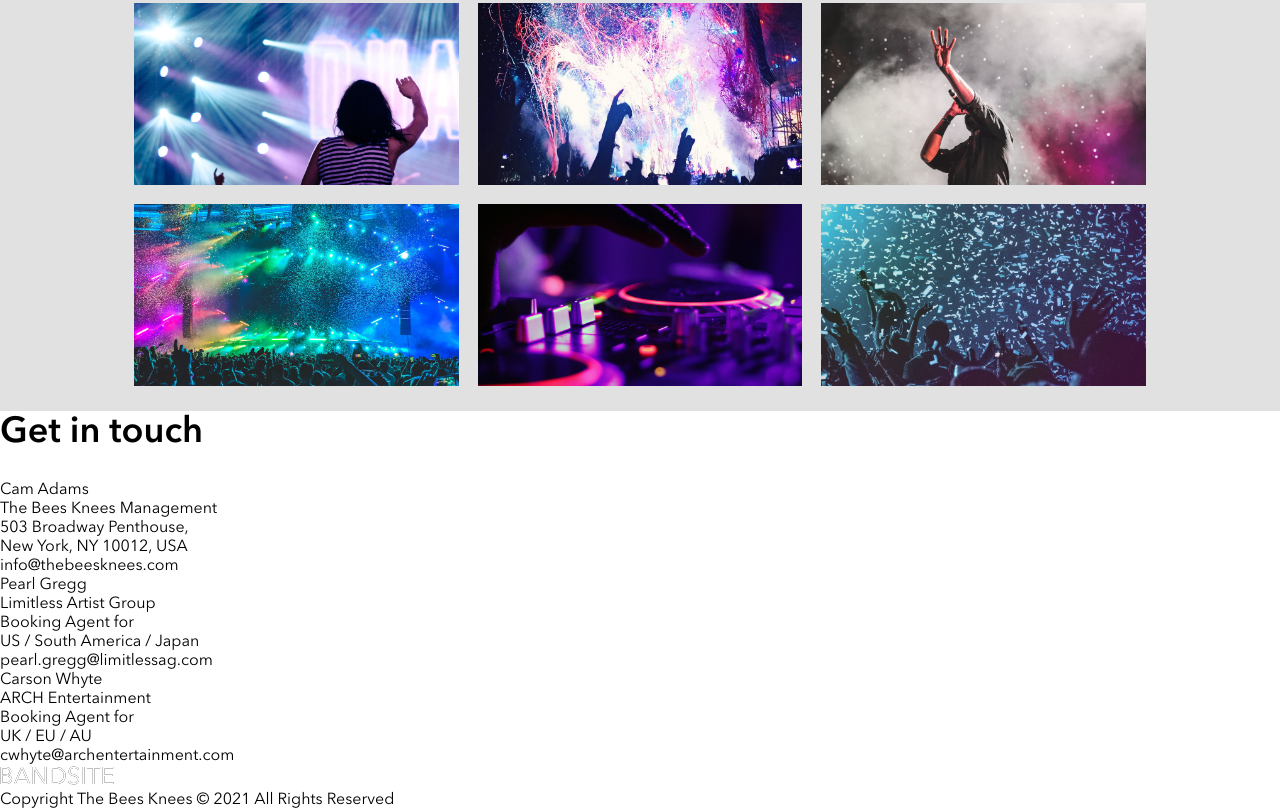
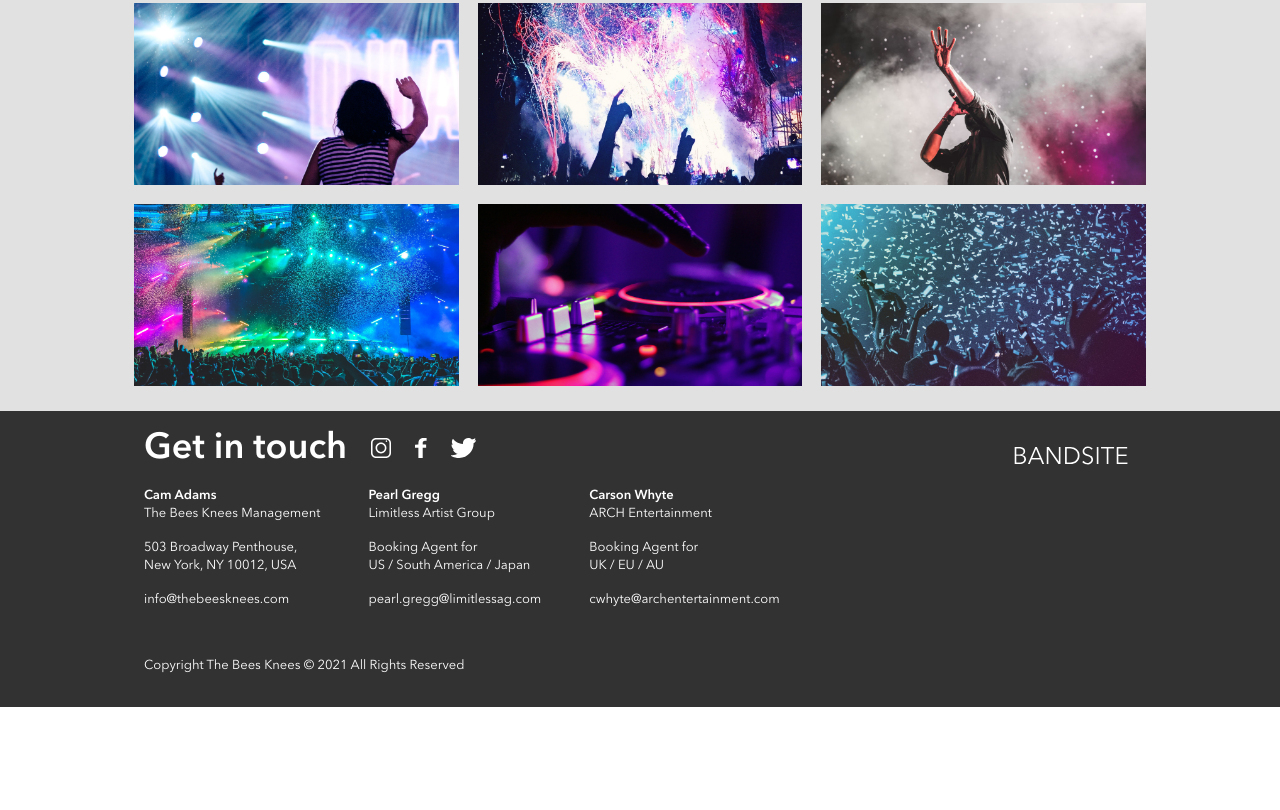
Before and after one commit to jasmindzogovic/jasmin-dzogovic-bandsite, a plain HTML site: page index.html in a window 1280 px wide. Shown: the part 2286-3096 px from the top of the page. After the commit the page ends 2993 px from the top, so only its background shows below. Drawn offline with Linux system fonts and the light colour scheme.

Commit message:
Added mail option to email links of footer

```diff
--- a/index.html
+++ b/index.html
@@ -90,21 +90,23 @@
                     <p class="footer-contact__paragraph footer-contact__paragraph--bold-second">The Bees Knees Management</p>
                     <p class="footer-contact__paragraph">503 Broadway Penthouse,</p>
                     <p class="footer-contact__paragraph">New York, NY 10012, USA </p>
-                    <p class="footer-contact__paragraph email">info@thebeesknees.com</p>
+                    <a href="mailto:info@thebeesknees.com"><p class="footer-contact__paragraph email">info@thebeesknees.com</p></a>
             </div>
             <div class="footer-contact__container">
                     <p class="footer-contact__paragraph footer-contact__paragraph--bold">Pearl Gregg</p>
                     <p class="footer-contact__paragraph footer-contact__paragraph--bold-second">Limitless Artist Group</p>
                     <p class="footer-contact__paragraph">Booking Agent for</p>
                     <p class="footer-contact__paragraph">US / South America / Japan</p>
-                    <p class="footer-contact__paragraph email">pearl.gregg@limitlessag.com</p>
+                    <a href="mailto:pearl.gregg@limitlessag.com"><p class="footer-contact__paragraph email">pearl.gregg@limitlessag.com</p></a>
             </div>
             <div class="footer-contact__container">
                     <p class="footer-contact__paragraph footer-contact__paragraph--bold">Carson Whyte</p>
                     <p class="footer-contact__paragraph footer-contact__paragraph--bold-second">ARCH Entertainment</p>
                     <p class="footer-contact__paragraph">Booking Agent for</p>
                     <p class="footer-contact__paragraph">UK / EU / AU</p>
-                    <p class="footer-contact__paragraph email">cwhyte@archentertainment.com</p>
+                    <a href="mailto:cwhyte@archentertainment.com">
+                        <p class="footer-contact__paragraph email">cwhyte@archentertainment.com</p>
+                    </a>
             </div>
         </div>
         <div class="footer__logo-container">
--- a/styles/bio.css
+++ b/styles/bio.css
@@ -61,6 +61,90 @@
   .header-nav .header-nav__item-container {
     margin-right: 2rem;
     padding-bottom: 1rem;
+  }
+}
+
+/*Stryling footer, adding background color, font color, font size, as well as padding and margin for elements*/
+.footer {
+  background-color: #323232;
+  color: #FFFFFF;
+  font-size: 0.8125rem;
+  line-height: 1.125rem;
+  padding: 1rem;
+}
+.footer__heading {
+  padding-bottom: 1rem;
+}
+.footer-social__container {
+  padding-bottom: 1rem;
+}
+.footer-social__icon {
+  margin-right: 1.5rem;
+}
+.footer-contact {
+  padding-bottom: 2rem;
+}
+.footer-contact__paragraph--bold {
+  font-weight: 600;
+}
+.footer-contact__paragraph--bold-second {
+  padding-bottom: 1rem;
+}
+.footer-contact__container {
+  padding-bottom: 1rem;
+}
+.footer .email {
+  padding-top: 1rem;
+}
+.footer a {
+  color: #FFFFFF;
+}
+.footer__paragraph {
+  padding-bottom: 1rem;
+}
+@media (min-width: 768px) {
+  .footer .footer__heading {
+    margin-right: 1.5rem;
+  }
+  .footer .footer-social__container {
+    display: flex;
+    align-items: baseline;
+    padding: 0 1.5rem;
+  }
+  .footer .footer-contact {
+    display: flex;
+    justify-content: center;
+  }
+  .footer .footer-contact__container {
+    margin-right: 3rem;
+  }
+  .footer .footer__logo-container {
+    position: relative;
+  }
+  .footer__logo {
+    font-size: 1.5rem;
+    position: absolute;
+    bottom: 12rem;
+    left: 80%;
+  }
+  .footer__paragraph {
+    padding-left: 1.5rem;
+  }
+}
+@media (min-width: 1280px) {
+  .footer .footer__heading {
+    margin-right: 1.5rem;
+  }
+  .footer .footer-social__container {
+    padding-left: 8rem;
+  }
+  .footer .footer-contact {
+    display: flex;
+    justify-content: flex-start;
+    padding-left: 8rem;
+  }
+  .footer .footer__paragraph {
+    padding-left: 8rem;
   }
 }
 
```
